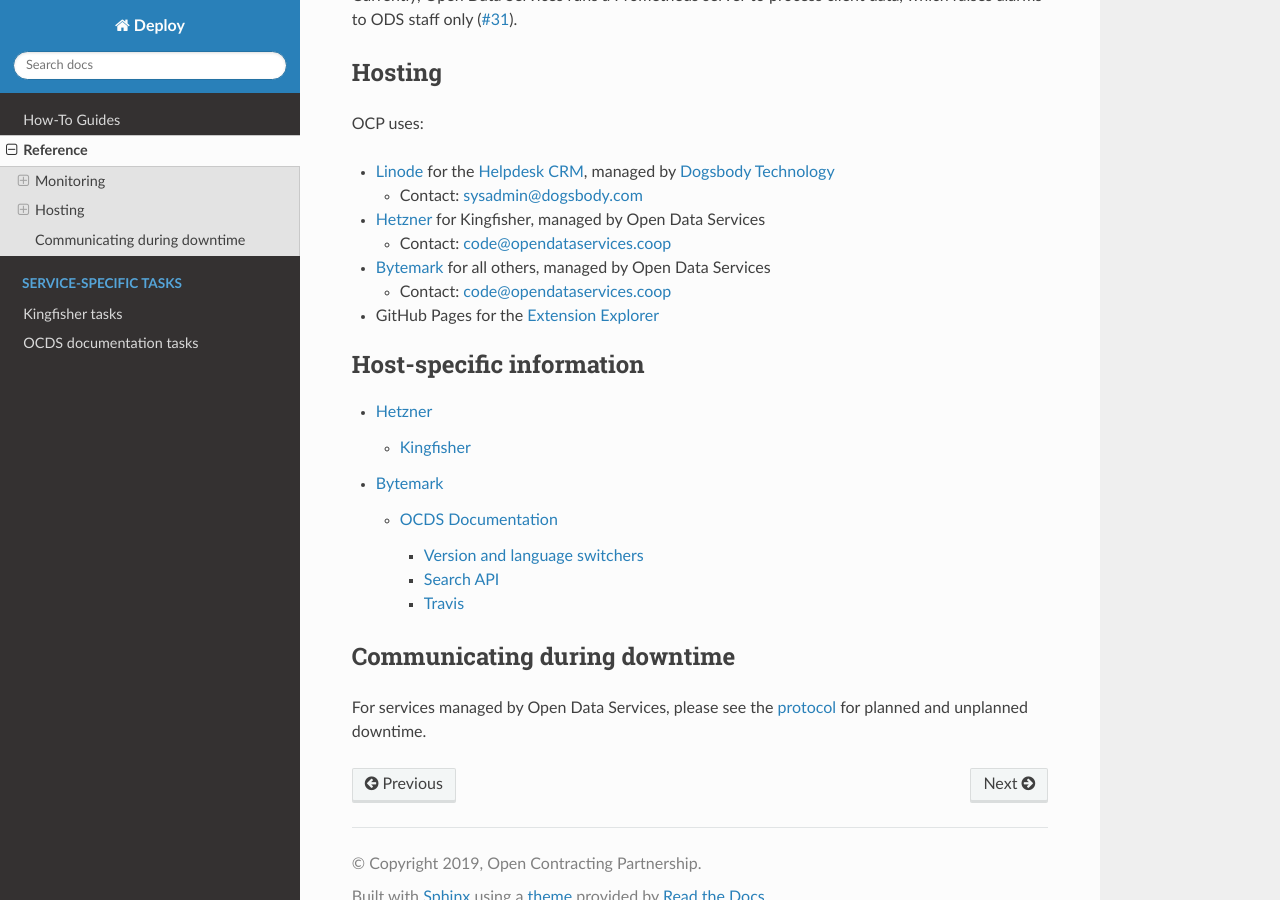
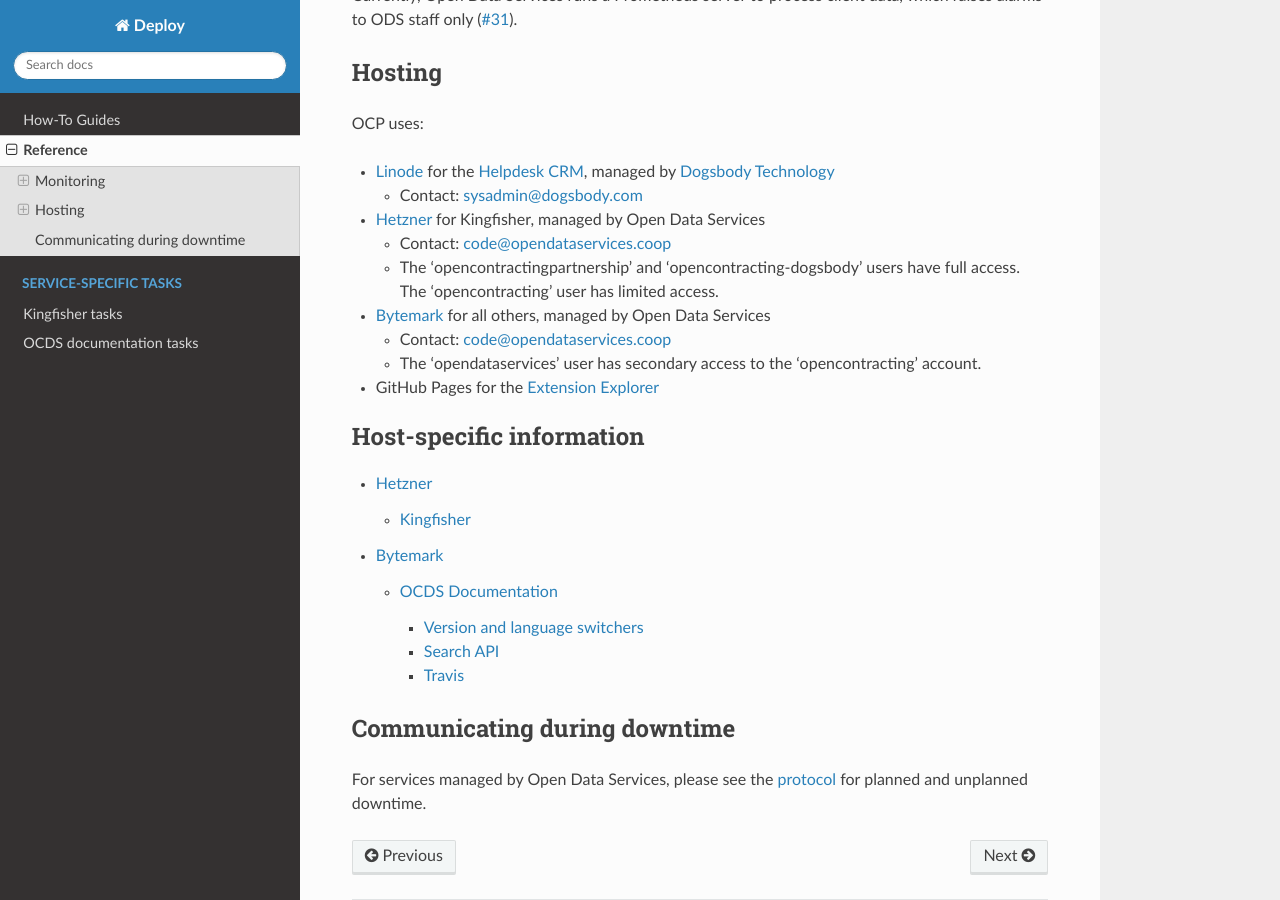
Before and after one commit to open-contracting/deploy, a Sphinx documentation site: the page built from docs/reference/index.rst, in a window 1280 px wide and 900 px high, scrolled down 1107 px. Built offline with Sphinx 7.4.7 and the Read the Docs theme 2.0.0, drawn with Linux system fonts in a browser that asks for light colours.

Commit message:
Mention user accounts for hosts

```diff
--- a/docs/reference/index.rst
+++ b/docs/reference/index.rst
@@ -50,10 +50,12 @@
 -  `Hetzner <https://robot.your-server.de/server>`__ for Kingfisher, managed by Open Data Services
 
    -  Contact: code@opendataservices.coop
+   -  The 'opencontractingpartnership' and 'opencontracting-dogsbody' users have full access. The 'opencontracting' user has limited access.
 
 -  `Bytemark <https://panel.bytemark.co.uk/servers>`__ for all others, managed by Open Data Services
 
    -  Contact: code@opendataservices.coop
+   -  The 'opendataservices' user has secondary access to the 'opencontracting' account.
 
 -  GitHub Pages for the `Extension Explorer <https://extensions.open-contracting.org/>`__
 
```
